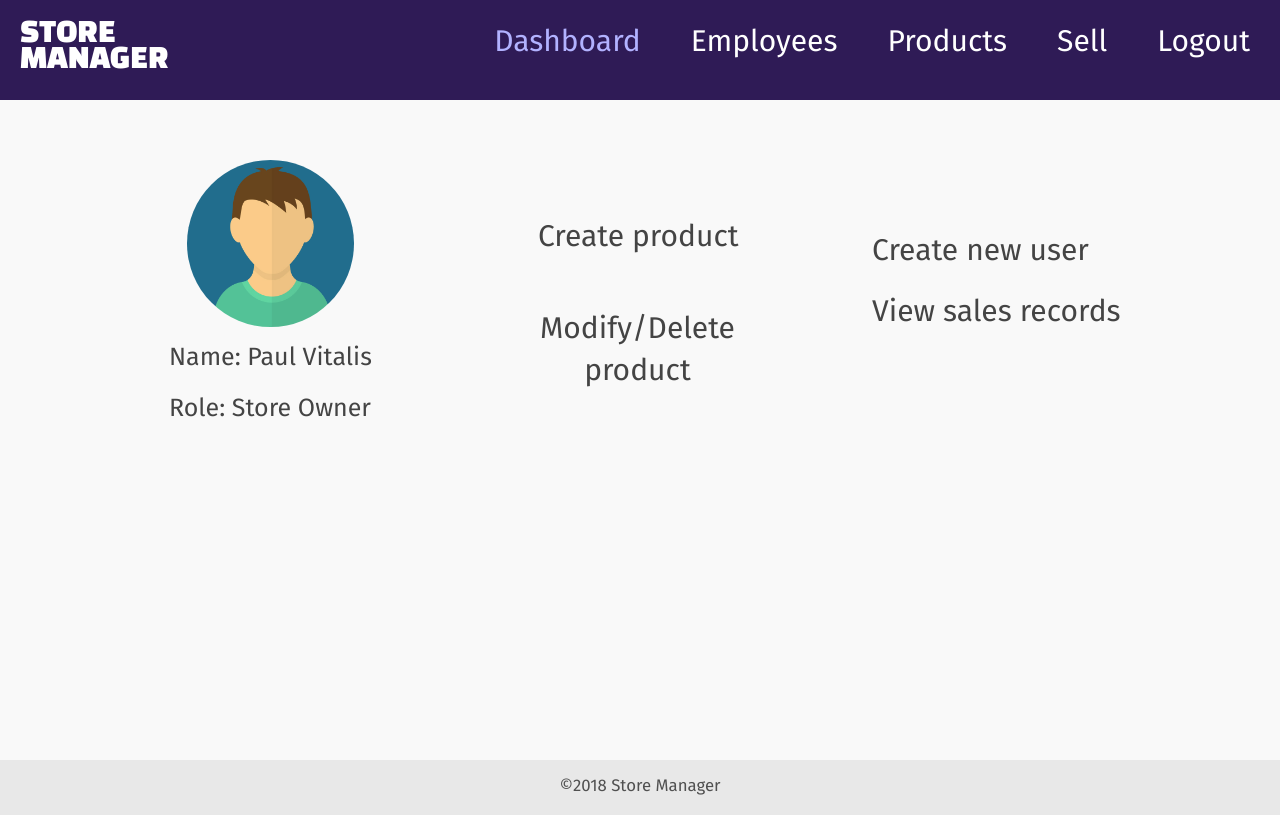
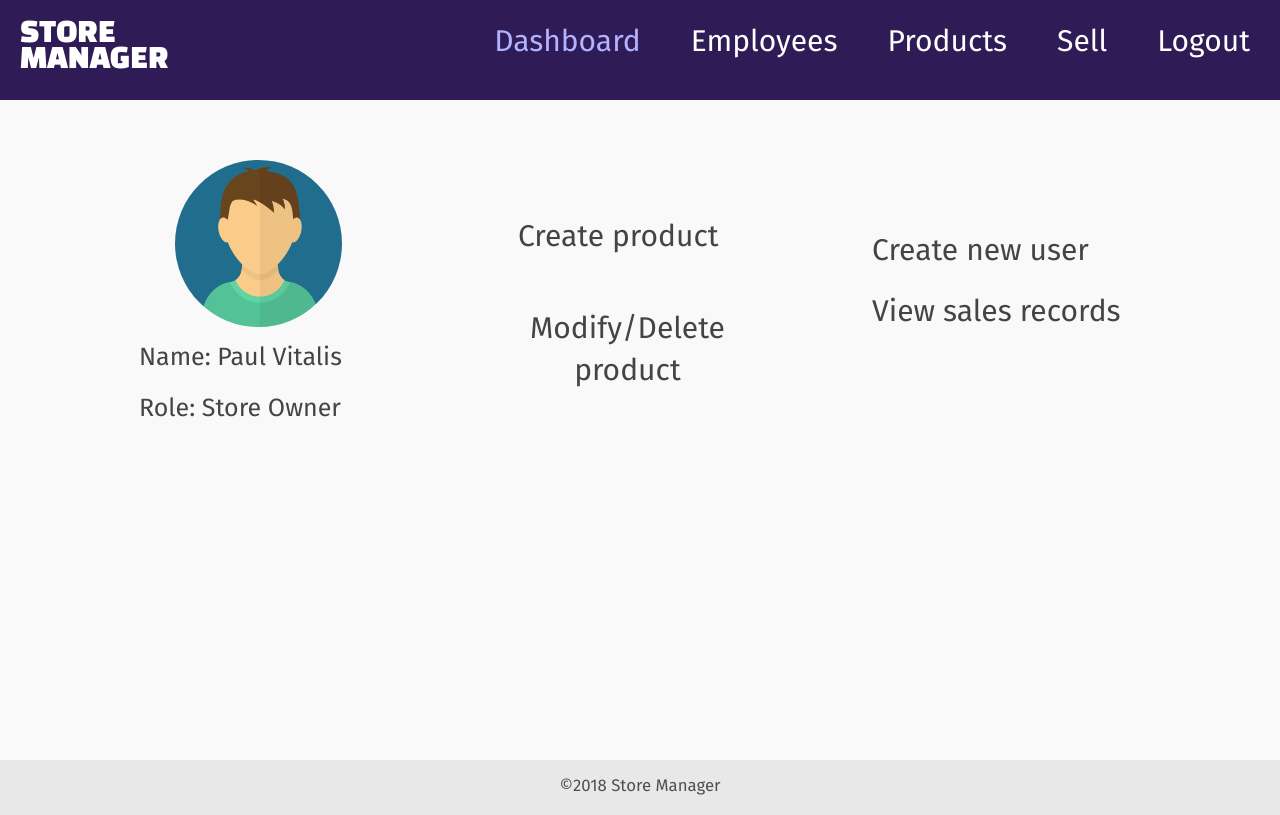
Before and after one commit to Paulstar200/Store-Manager, a plain HTML site: page UI/owner.html in a window 1280 px wide. Drawn offline with Linux system fonts and the light colour scheme.

Commit message:
[Feature #161832745] Update CSS in dashboard

```diff
--- a/UI/static/main.css
+++ b/UI/static/main.css
@@ -361,7 +361,7 @@ PAGE: STORE OWNER
 .ownerdetails > .owneritem {
     font-size: 25px;
     margin-bottom: 10px;
-    margin-left: 65px;
+    margin-left: 35px;
 
 }
 
@@ -424,7 +424,7 @@ PAGE: STORE OWNER
     font-size: 30px;
     line-height: 1.4;
     text-align: center;
-
+    margin-left: -20px;
 }
 
 .owneritem > a {
@@ -449,6 +449,7 @@ PAGE: STORE OWNER
 .displaypic {
     border-radius: 100%;
     width: 50%;
+    margin-right: 25px;
 }
 
 .owneritem {
```
